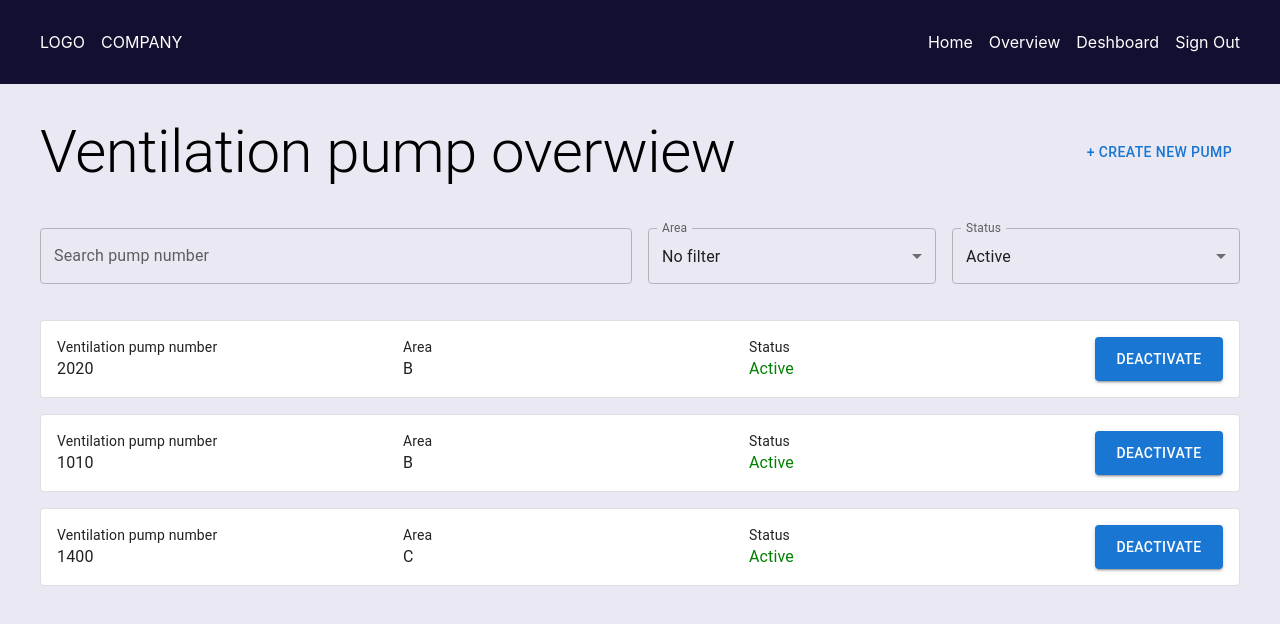
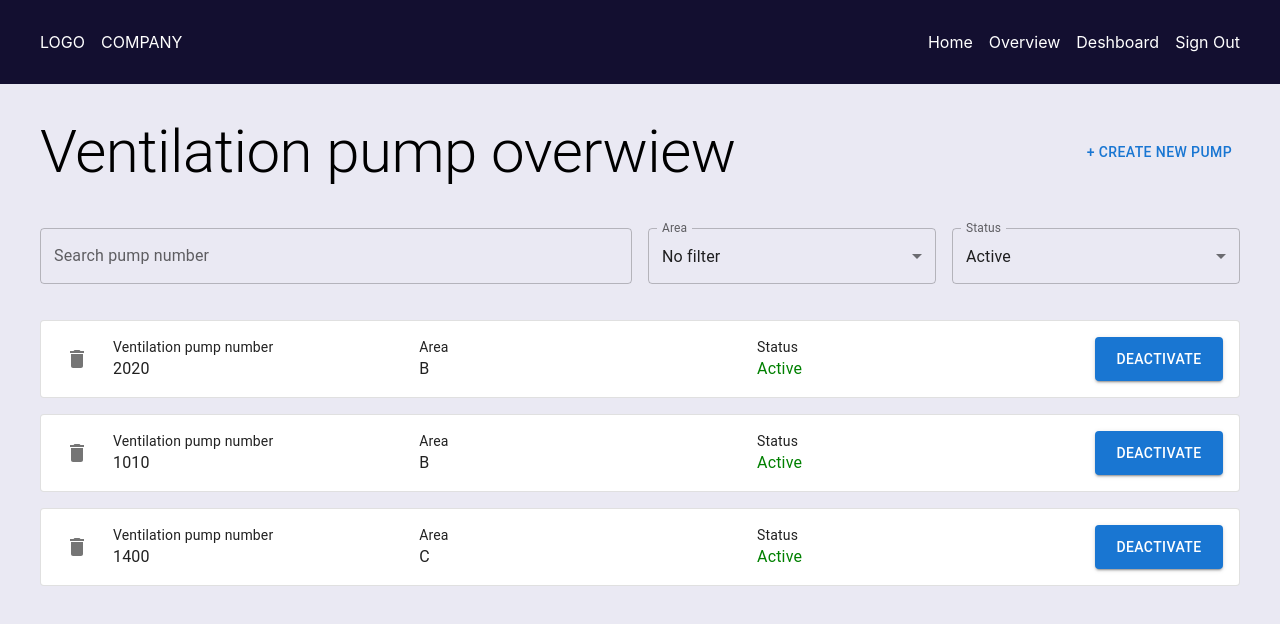
Before and after one commit to puppets101/another-code-test, a React (Create React App) app: page / in a window 1280 px wide. Shown: the top 624 px of the page. Built offline with nearby package versions, Linux system fonts and the light colour scheme; the HTML template or start-up script is replaced by a standard one.

Commit message:
Imported icon button + func to delete pump

```diff
--- a/package.json
+++ b/package.json
@@ -6,6 +6,7 @@
     "@emotion/react": "^11.10.5",
     "@emotion/styled": "^11.10.5",
     "@material-ui/core": "^4.12.4",
+    "@mui/icons-material": "^5.10.14",
     "@mui/material": "^5.10.13",
     "@testing-library/jest-dom": "^5.16.5",
     "@testing-library/react": "^13.4.0",
--- a/src/Components/VentilationItem.tsx
+++ b/src/Components/VentilationItem.tsx
@@ -1,6 +1,7 @@
 import React, { FC } from 'react';
-import { Paper, Box, Typography, Button } from '@mui/material';
+import { Paper, Box, Typography, Button, IconButton } from '@mui/material';
 import { makeStyles } from '@material-ui/styles';
+import DeleteIcon from '@mui/icons-material/Delete';
 import { VentilationPump } from '../Models/ventilation';
 
 const useStyles = makeStyles({
@@ -22,10 +23,12 @@ const useStyles = makeStyles({
 type VentilationItemProps = {
   ventilationPump: VentilationPump;
   onToggleStatus: (ventilationPump: VentilationPump) => void;
+  onDeletePump: (ventilationPump: VentilationPump) => void;
 };
 const VentilationItem: FC<VentilationItemProps> = ({
   ventilationPump,
   onToggleStatus,
+  onDeletePump,
 }: VentilationItemProps) => {
   const classes = useStyles();
   const { number, area, status } = ventilationPump;
@@ -34,9 +37,17 @@ const VentilationItem: FC<VentilationItemProps> = ({
     <div className={classes.itemContainer}>
       <Paper variant='outlined'>
         <Box p={2} display='flex' justifyContent='space-between'>
-          <div className={classes.item}>
-            <Typography variant='body2'>Ventilation pump number</Typography>
-            <Typography>{number}</Typography>
+          <div className={classes.item} style={{ display: 'flex' }}>
+            <IconButton
+              sx={{ marginRight: '1rem' }}
+              onClick={() => onDeletePump(ventilationPump)}
+            >
+              <DeleteIcon />
+            </IconButton>
+            <div>
+              <Typography variant='body2'>Ventilation pump number</Typography>
+              <Typography>{number}</Typography>
+            </div>
           </div>
           <div className={classes.item}>
             <Typography variant='body2'>Area</Typography>
--- a/src/Pages/Overview.tsx
+++ b/src/Pages/Overview.tsx
@@ -51,14 +51,22 @@ const Overview = () => {
 
   const handleToggleStatus = (ventilationPump: VentilationPump) => {
     const pumps = [...allVentilationPumps];
-    const idx = pumps.findIndex(
+    const index = pumps.findIndex(
       (pump) => pump.id.toString() === ventilationPump.id.toString()
     );
-    console.log(idx);
-    pumps.splice(idx, 1, {
+    pumps.splice(index, 1, {
       ...ventilationPump,
       status: !ventilationPump.status,
     });
+    setAllVentilationPumps(pumps);
+  };
+
+  const handleDeletePump = (ventilationPump: VentilationPump) => {
+    const pumps = [...allVentilationPumps];
+    const index = pumps.findIndex(
+      (pump) => pump.id.toString() === ventilationPump.id.toString()
+    );
+    pumps.splice(index, 1);
     setAllVentilationPumps(pumps);
   };
 
@@ -102,6 +110,7 @@ const Overview = () => {
               key={index}
               ventilationPump={ventilationPump}
               onToggleStatus={handleToggleStatus}
+              onDeletePump={handleDeletePump}
             />
           )
         )}
```
Also changed, not shown: 1 other file (tests, documents, lock files or other folders).
